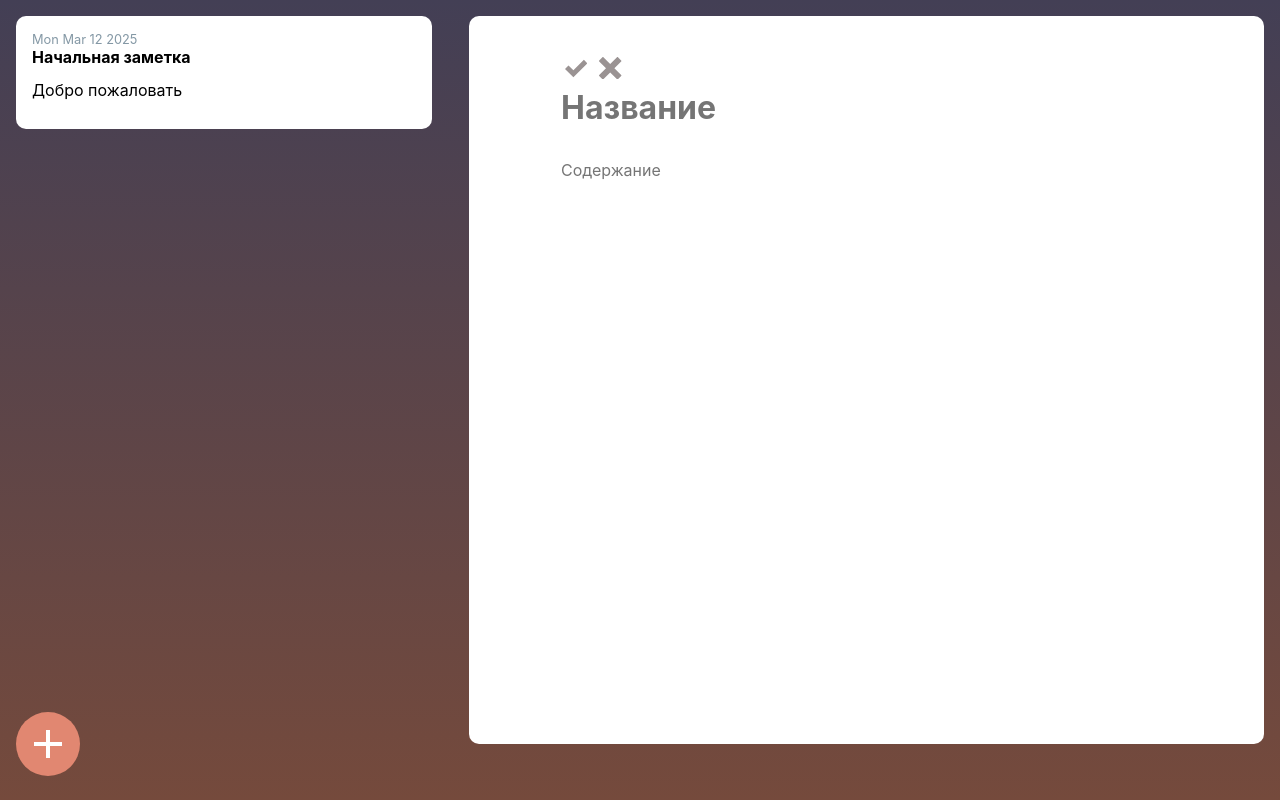
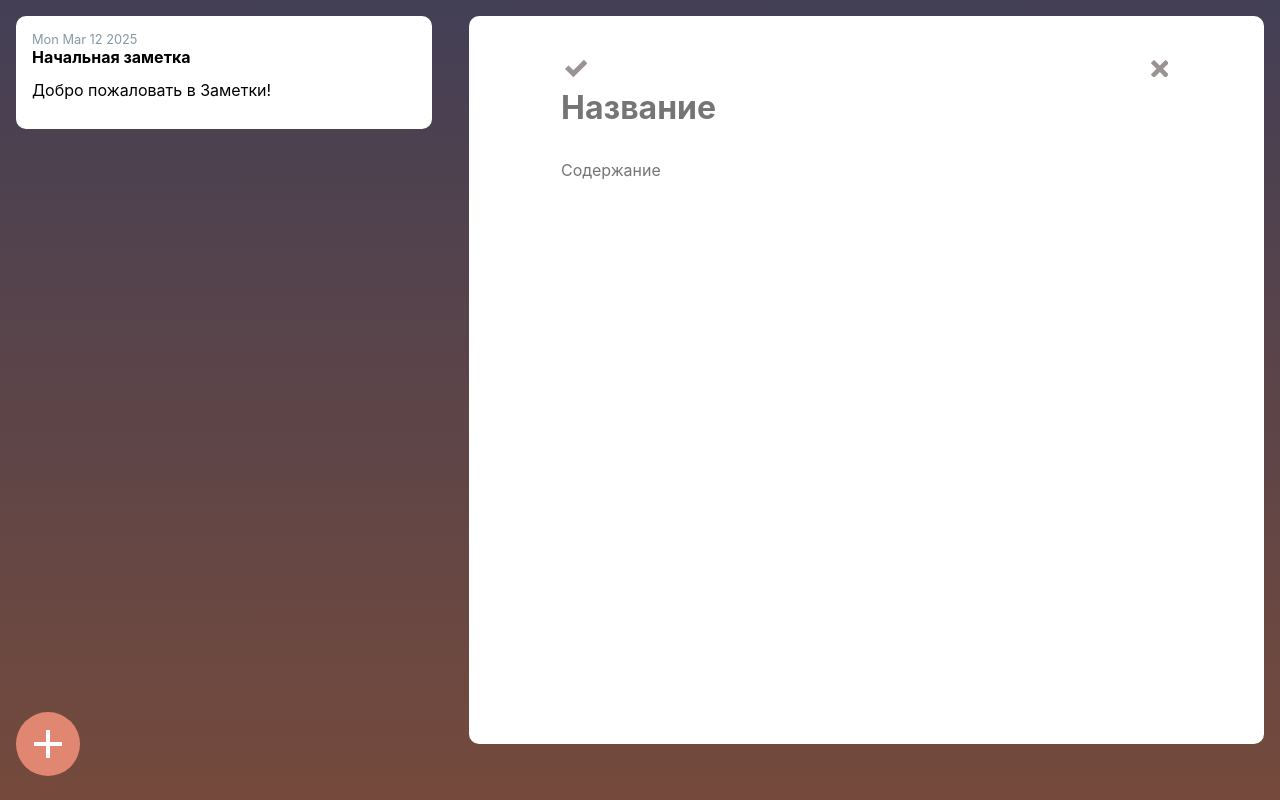
Before and after one commit to polinaKoroleva05/notes, a React (Create React App) app in the folder app/: page /addNote in a window 1280 px wide. Built offline with nearby package versions, Linux system fonts and the light colour scheme.

Commit message:
add date in note right

```diff
--- a/app/src/components/AddNote.js
+++ b/app/src/components/AddNote.js
@@ -25,8 +25,10 @@ export default function AddNote(props) {
     return (
         <div className='note'>
             <div>
+            <div className='bar'>
                 <button className='done-button' onClick={validate}><ImCheckmark/></button>
                 <button className='cancel-button' onClick={()=>navigate('/')}><ImCross/></button>
+                </div>
                 <textarea className='name-field' placeholder='Название' type='text' name='name' value={noteCurrent.name} onChange={validateNameInput} />
                 <textarea className='content-field' placeholder='Содержание' type='text' name='content' value={noteCurrent.content} onChange={e => changeNote({ ...noteCurrent, content: e.target.value })} />
             </div>
--- a/app/src/css/Note.css
+++ b/app/src/css/Note.css
@@ -50,7 +50,17 @@
     color:  rgb(154, 147, 147);
 }
 
+.cancel-button{
+    font-size: 1.1rem;
+}
+
 .bar{
     display: flex;
-    justify-content: flex-end;
+    justify-content: space-between;
 }
+
+.date-text{
+    color:  rgb(154, 147, 147);
+    margin: 0;
+    font-size: 1rem;
+}
--- a/app/src/testData/testData.js
+++ b/app/src/testData/testData.js
@@ -1,5 +1,5 @@
 export default {
     "date": "Mon Mar 12 2025",
     "name": "Начальная заметка",
-    "content": "Добро пожаловать"
+    "content": "Добро пожаловать в Заметки!"
 }
```
